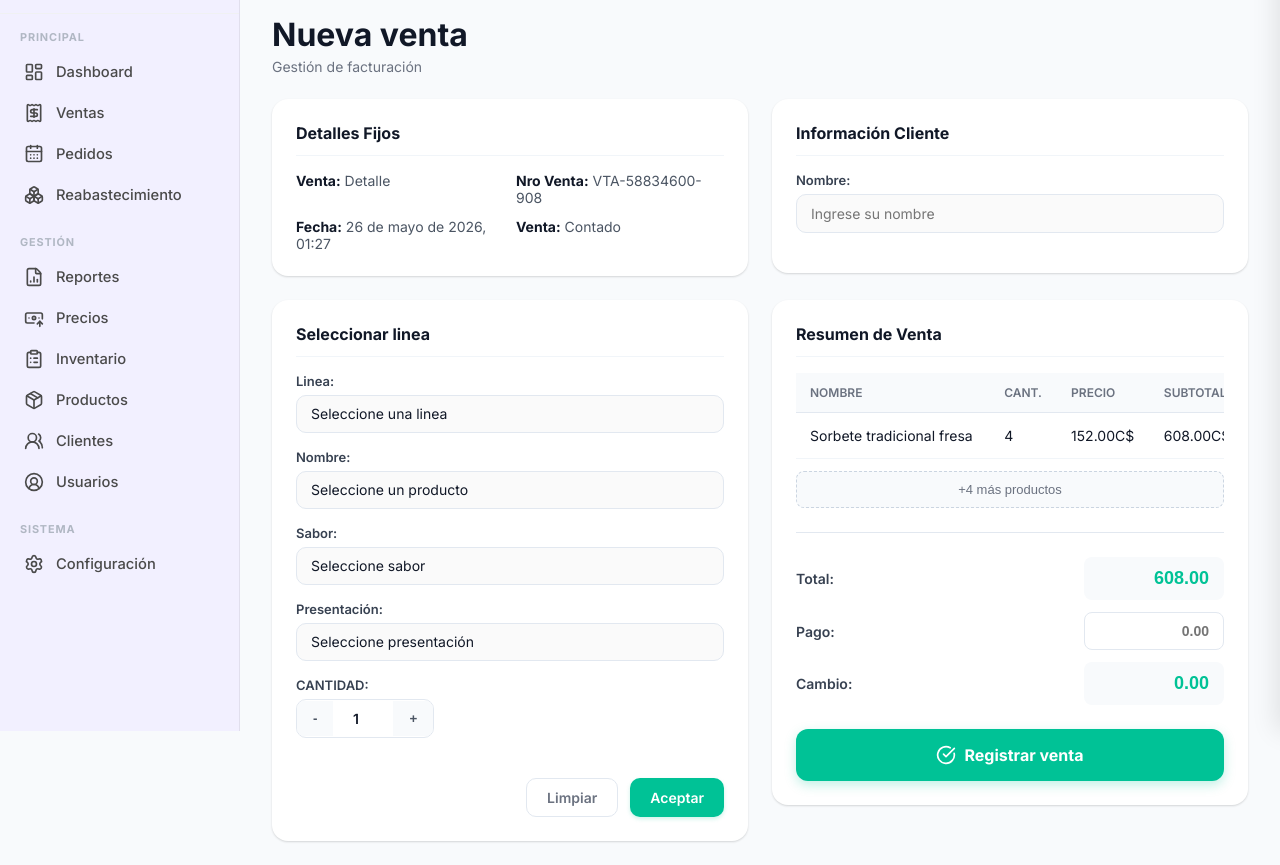
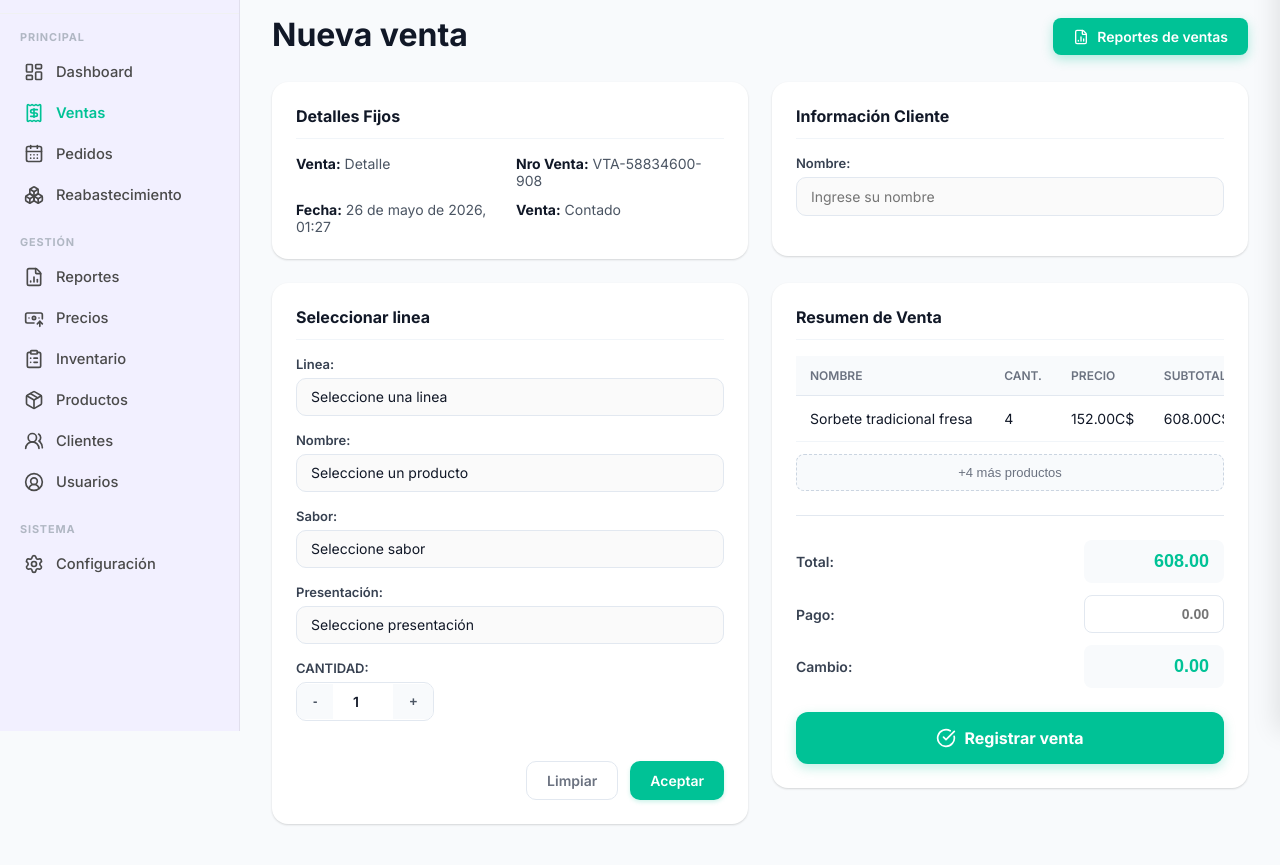
Before and after one commit to Fabian-Arteaga/SistemaHerrera, a plain HTML site: page modules/sales/sales.html in a window 1280 px wide. Shown: the part 69-934 px from the top of the page. Drawn offline with nearby package versions, Linux system fonts and the light colour scheme.

Commit message:
refactor: update sales layout and styles, enhance sidebar navigation

```diff
--- a/modules/sales/sales.css
+++ b/modules/sales/sales.css
@@ -10,8 +10,8 @@
 
 .page-header-sales {
     display: flex;
-
-    flex-direction: column;
+    justify-content: space-between;
+    align-items: center;
     margin-bottom: 24px;
 }
 
@@ -23,14 +23,6 @@
     margin-bottom: 4px;
 }
 
-.page-subtitle {
-    font-size: 14px;
-    color: #6B7280;
-}
-
-/* =========================================
-   GRID DE VENTAS (Diseño principal)
-========================================= */
 .sales-grid {
     display: grid;
     grid-template-columns: 1fr 1fr;
@@ -60,6 +52,19 @@
     border-bottom: 1px solid #F1F5F9;
 }
 
+.action-header{
+    display: flex;
+    justify-content: flex-end;
+
+}
+.btn-primary{
+    margin: 0;
+}
+
+.btn-primary svg{
+    height: 16px;
+    width: 16px;
+}
 /* Detalles Fijos */
 .info-list {
     display: grid;
@@ -287,9 +292,6 @@
     font-size: 18px;
 }
 
-/* =========================================
-   BOTÓN PRINCIPAL: REGISTRAR VENTA
-========================================= */
 .btn-registrar-venta-new {
     width: 100%;
     background: #00C296;
@@ -314,7 +316,6 @@
     box-shadow: 0 6px 16px rgba(0, 194, 150, 0.35);
 }
 
-/* Personalización de Scrollbars */
 ::-webkit-scrollbar {
     width: 6px;
     height: 6px;
@@ -333,9 +334,6 @@
     background: #94A3B8;
 }
 
-/* =========================================
-   BREAKPOINTS ESTANDARIZADOS (1024, 768, 480)
-========================================= */
 
 @media (max-width: 1024px) {
     .main-content {
--- a/modules/sales/sales.html
+++ b/modules/sales/sales.html
@@ -5,6 +5,7 @@
     <meta name="viewport" content="width=device-width, initial-scale=1.0" />
     <title>Ventas - Sorbetería Herrera</title>
     <link rel="stylesheet" href="/shared/css/global.css" />
+    <link rel="stylesheet" href="/shared/css/cards.css" />
     <link rel="stylesheet" href="/shared/components/sidebar/sidebar.css" />
     <link rel="stylesheet" href="/shared/components/topbar/topbar.css" />
     <link rel="stylesheet" href="/modules/sales/sales.css" />
@@ -15,12 +16,18 @@
     <script src="/shared/components/sidebar/sidebar.js"></script>
     <div id="topbar-placeholder"></div>
     <script src="/shared/components/topbar/topbar.js"></script>
-
-    <div class="main-content">
+    <div class="main-content animate-in">
       <main class="container">
         <div class="page-header-sales">
           <h1 class="page-title">Nueva venta</h1>
-          <p class="page-subtitle">Gestión de facturación</p>
+          <div class="action-header">
+            <a
+              class="btn btn-primary"
+              href="/modules/sales/salesDashboard/salesDashboard.html"
+            >
+              <i data-lucide="file-chart-column"></i>Reportes de ventas</a
+            >
+          </div>
         </div>
 
         <div class="sales-grid">
--- a/shared/components/sidebar/sidebar.html
+++ b/shared/components/sidebar/sidebar.html
@@ -20,10 +20,7 @@
           </a>
         </li>
         <li class="nav-item">
-          <a
-            href="/modules/sales/salesDashboard/salesDashboard.html"
-            class="nav-link"
-          >
+          <a href="/modules/sales/sales.html" class="nav-link">
             <span class="nav-icon"><i data-lucide="receipt"></i></span>
             <span class="nav-text">Ventas</span>
           </a>
```
Also changed, not shown: modules/sales/salesDashboard/salesDashboard.css (+0 -9 lines).
